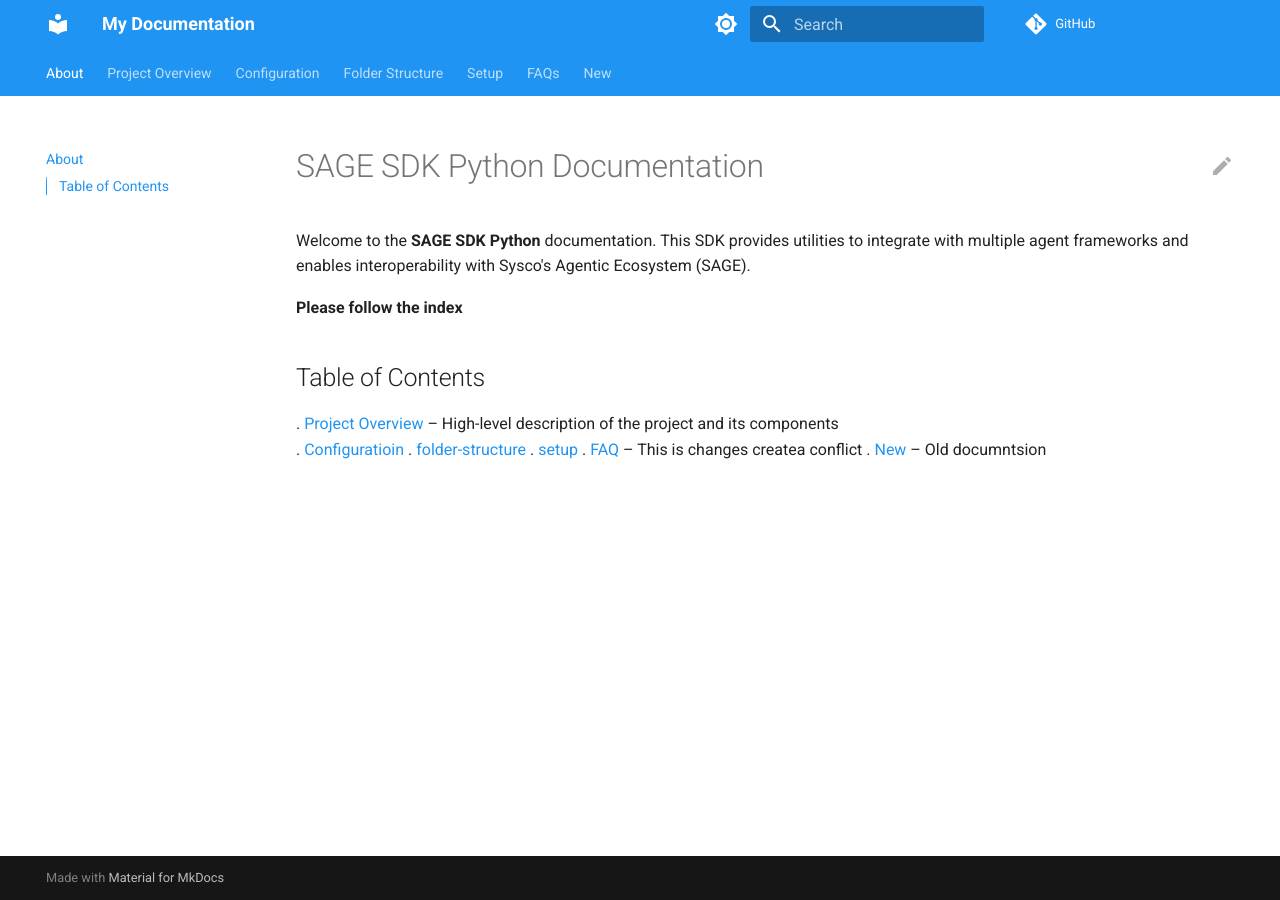
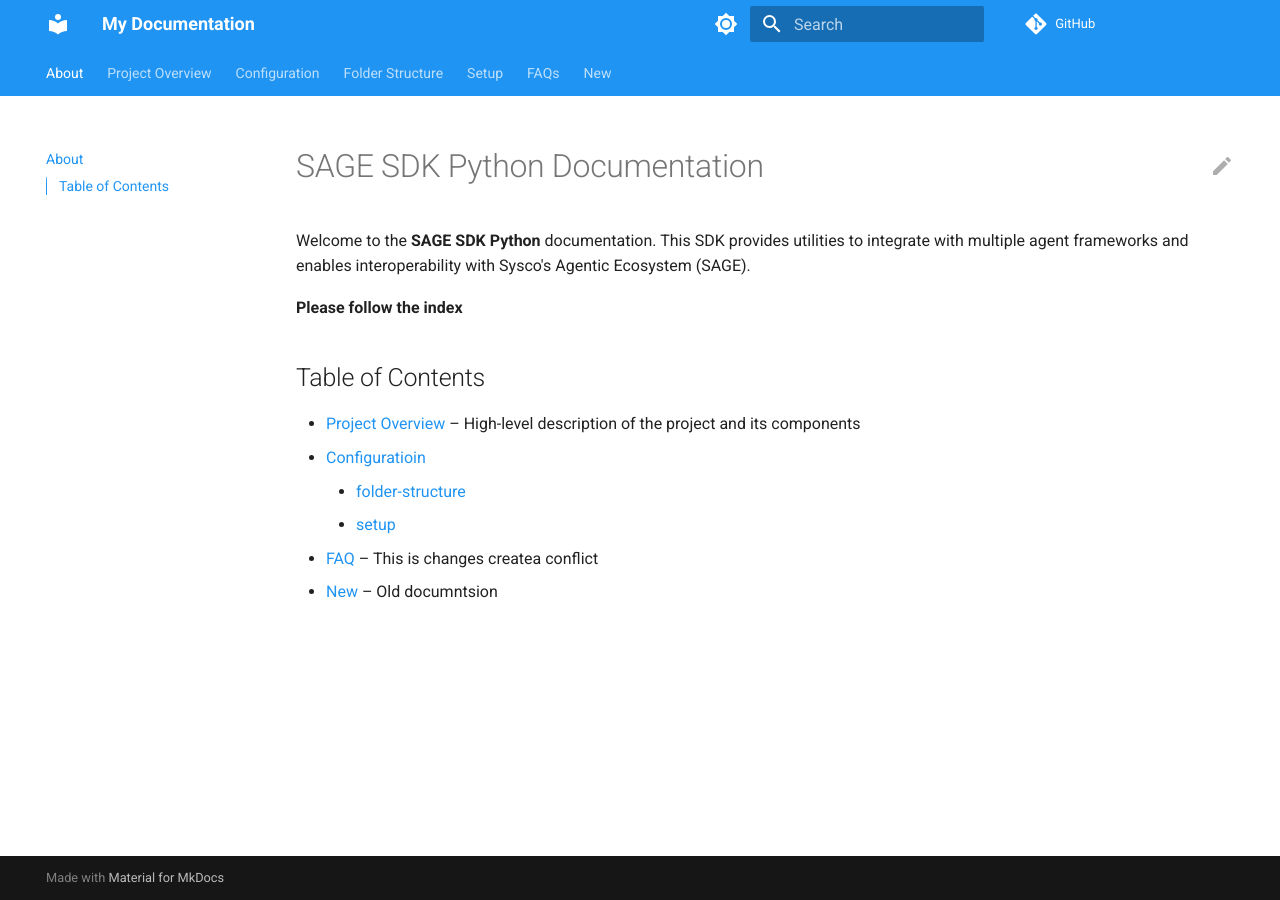
Before and after one commit to Abhijnan345Ghosh/google_adk_ollama_project, an MkDocs documentation site: the page built from docs/index.md, in a window 1280 px wide. Built offline with MkDocs 1.6.1 and Material for MkDocs 9.7.7, drawn with Linux system fonts in a browser that asks for light colours; comment, search, counter and statistics services are not loaded.

Commit message:
"7:43time"

```diff
--- a/docs/index.md
+++ b/docs/index.md
@@ -6,9 +6,9 @@ Welcome to the **SAGE SDK Python** documentation. This SDK provides utilities to
 
 ## Table of Contents
 
-. [Project Overview](project-overview.md) – High-level description of the project and its components
-. [Configuratioin](configuration.md)
-    . [folder-structure](folder-structure.md)
-    . [setup](setup.md)
-. [FAQ](faq.md) – This is changes createa  conflict
-. [New](new.md) – Old documntsion
+- [Project Overview](project-overview.md) – High-level description of the project and its components
+- [Configuratioin](configuration.md)
+    - [folder-structure](folder-structure.md)
+    - [setup](setup.md)
+- [FAQ](faq.md) – This is changes createa  conflict
+- [New](new.md) – Old documntsion
```
Also changed, not shown: docs/configuration.md (+2 -2 lines).
